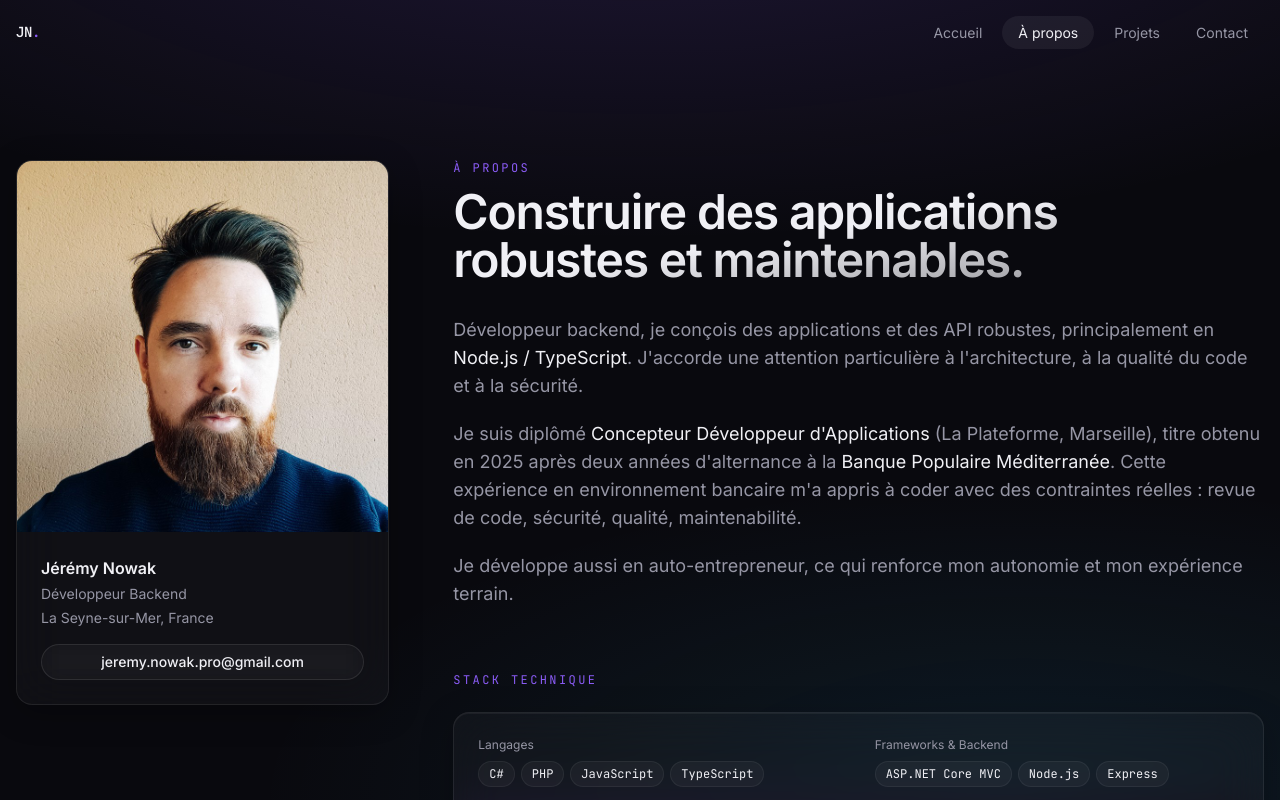
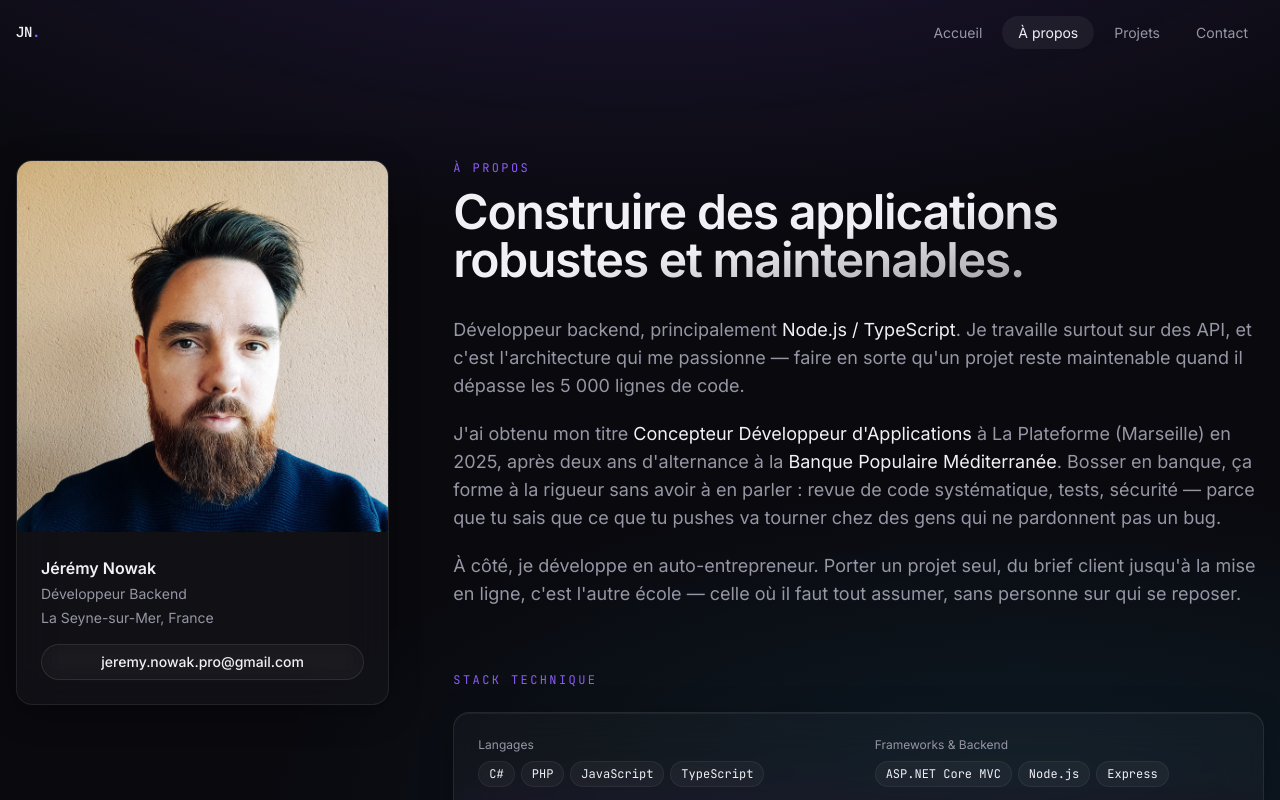
Before and after one commit to jeremy-nowak-pro/Portfolio, a Next.js app: page /about in a window 1280 px wide. Shown: the top 800 px of the page. Built offline with nearby package versions, Linux system fonts and the light colour scheme.

Commit message:
feature: Amélioration du texte sur la landing

```diff
--- a/app/about/page.tsx
+++ b/app/about/page.tsx
@@ -155,29 +155,32 @@ export default function AboutPage() {
             />
             <div className="mt-8 space-y-5 text-base sm:text-lg text-muted leading-relaxed">
               <p>
-                Développeur backend, je conçois des applications et des API
-                robustes, principalement en{" "}
+                Développeur backend, principalement{" "}
                 <span className="text-foreground">Node.js / TypeScript</span>.
-                J'accorde une attention particulière à l'architecture, à la
-                qualité du code et à la sécurité.
+                Je travaille surtout sur des API, et c'est l'architecture qui
+                me passionne — faire en sorte qu'un projet reste maintenable
+                quand il dépasse les 5 000 lignes de code.
               </p>
               <p>
-                Je suis diplômé{" "}
+                J'ai obtenu mon titre{" "}
                 <span className="text-foreground">
                   Concepteur Développeur d'Applications
                 </span>{" "}
-                (La Plateforme, Marseille), titre obtenu en 2025 après deux
-                années d'alternance à la{" "}
+                à La Plateforme (Marseille) en 2025, après deux ans
+                d'alternance à la{" "}
                 <span className="text-foreground">
                   Banque Populaire Méditerranée
                 </span>
-                . Cette expérience en environnement bancaire m'a appris à coder
-                avec des contraintes réelles : revue de code, sécurité, qualité,
-                maintenabilité.
+                . Bosser en banque, ça forme à la rigueur sans avoir à en
+                parler : revue de code systématique, tests, sécurité — parce
+                que tu sais que ce que tu pushes va tourner chez des gens qui
+                ne pardonnent pas un bug.
               </p>
               <p>
-                Je développe aussi en auto-entrepreneur, ce qui renforce mon
-                autonomie et mon expérience terrain.
+                À côté, je développe en auto-entrepreneur. Porter un projet
+                seul, du brief client jusqu'à la mise en ligne, c'est l'autre
+                école — celle où il faut tout assumer, sans personne sur qui
+                se reposer.
               </p>
             </div>
           </FadeIn>
--- a/components/home/Hero.tsx
+++ b/components/home/Hero.tsx
@@ -77,7 +77,7 @@ export function Hero() {
             <span className="text-foreground">
               après deux années d'alternance au siège d'une banque
             </span>{" "}
-            — une expérience qui m'a permis d'évoluer dans un environnement
+            une expérience qui m'a permis d'évoluer dans un environnement
             structuré et exigeant.
           </p>
 
@@ -86,7 +86,7 @@ export function Hero() {
             orientées backend, avec une attention particulière à la fiabilité,
             à la performance et à la maintenabilité du code. J'ai l'habitude
             de travailler sur des architectures modernes, de développer et
-            maintenir des API, et d'intervenir sur l'ensemble du cycle —
+            maintenir des API, et d'intervenir sur l'ensemble du cycle,
             du modèle de données jusqu'au déploiement.
           </p>
 
```
